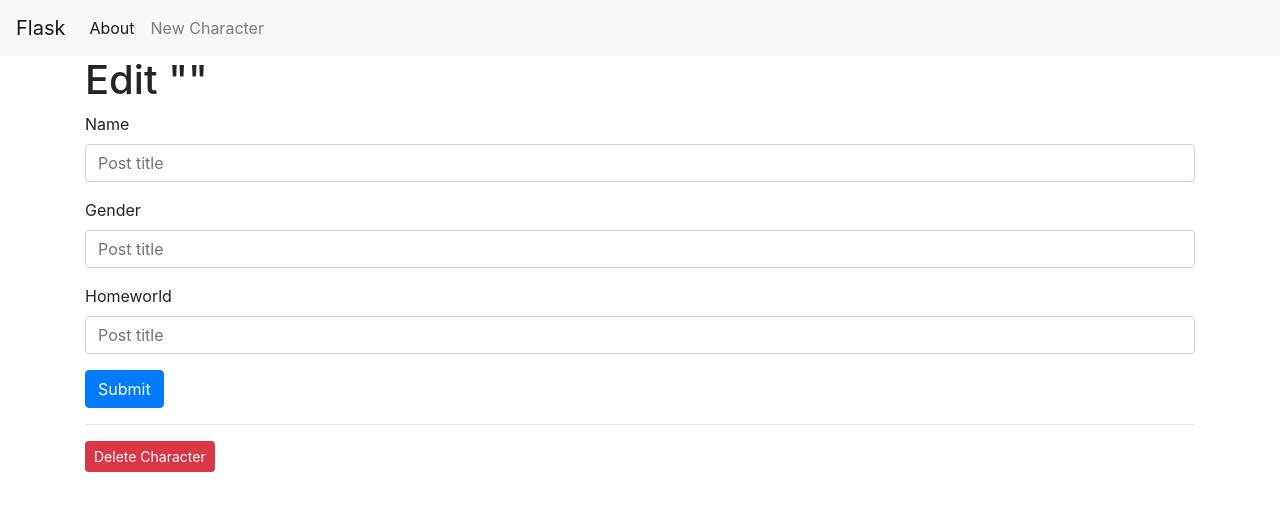
After one commit to drigut/stm18-flask, a Flask app: template templates/edit.html in a window 1280 px wide. The commit adds this page. Shown: the top 511 px of the page. Run offline with Flask 2, Linux system fonts and the light colour scheme; the template is opened without the code that fills it, so the values that code supplies are empty; some libraries are stand-ins or nearby versions.

Commit message:
Change SQl schema Change front-end

```diff
--- a/app.py
+++ b/app.py
@@ -2,59 +2,31 @@
 # coding=UTF-8
 
 import os
-import requests
+import sqlite3
 
-from flask import Flask, render_template, json, send_from_directory
+from flask import Flask, request, render_template, send_from_directory, url_for, flash, redirect
 from flask_bootstrap import Bootstrap
-
-PEOPLE = 'https://swapi.dev/api/people/'
+from werkzeug.exceptions import abort
 
 app = Flask(__name__)
+app.config['SECRET_KEY'] = 'your secret key'
 Bootstrap(app)
 
-# TODO: Make connector to psql and write info to DB
-# def post_to_db():
-#     return pass
+
+def get_db_connection():
+    conn = sqlite3.connect('database.db')
+    conn.row_factory = sqlite3.Row
+    return conn
 
 
-def get_item(req):
-    jsonData = json.dumps(requests.get(req).json())
-    return json.loads(jsonData)
-
-
-def get_characters():
-    characters = list()
-    count = get_item(PEOPLE)["count"]
-
-    while count > 0:
-        try:
-            characters.append(dict(
-                name=get_item(PEOPLE + str(count))["name"],
-                gender=get_item(PEOPLE + str(count))["gender"],
-                homeworld=get_item(get_item(PEOPLE + str(count))["homeworld"])["name"],
-                starships=[{'name': get_item(item)["name"],
-                            'model': get_item(item)["model"],
-                            'manufacturer': get_item(item)["manufacturer"],
-                            'cargo_capacity': get_item(item)["cargo_capacity"]}
-                           for item in get_item(PEOPLE + str(count))["starships"]]))
-
-            count -= 1
-
-        except KeyError:
-            count -= 1
-            pass
-
-    return characters
-
-
-@app.errorhandler(404)
-def page_not_found():
-    return render_template('404.html'), 404
-
-
-@app.errorhandler(500)
-def internal_server_error():
-    return render_template('500.html'), 500
+def get_character(character_id):
+    conn = get_db_connection()
+    character = conn.execute('SELECT * FROM PEOPLE WHERE ID = ?',
+                             (character_id,)).fetchone()
+    conn.close()
+    if character is None:
+        abort(404)
+    return character
 
 
 @app.route('/favicon.ico')
@@ -62,20 +34,71 @@ def favicon():
     return send_from_directory(os.path.join(app.root_path, 'static'), 'favicon.ico')
 
 
-@app.route('/', methods=['GET'])
+@app.route('/')
 def index():
-    return render_template('index.html')
+    conn = get_db_connection()
+    characters = conn.execute('SELECT * FROM PEOPLE').fetchall()
+    conn.close()
+    return render_template('index.html', characters=characters)
 
 
-@app.route('/people', methods=['GET'])
-def get_people():
-    print(get_characters())
-    return 'Done!'
+@app.route('/<int:character_id>')
+def character(character_id):
+    character = get_character(character_id)
+    return render_template('character.html', character=character)
 
 
-@app.route('/update-db', methods=['GET', 'POST'])
-def update_db():
-    return 404
+@app.route('/create', methods=('GET', 'POST'))
+def create():
+    if request.method == 'POST':
+        name = request.form['name']
+        gender = request.form['gender']
+        homeworld = request.form['homeworld']
+
+        if not name:
+            flash('Name is required!')
+        else:
+            conn = get_db_connection()
+            conn.execute('INSERT INTO PEOPLE (NAME, GENDER, HOMEWORLD) VALUES (?, ?)',
+                         (name, gender, homeworld))
+            conn.commit()
+            conn.close()
+            return redirect(url_for('index'))
+    return render_template('create.html')
+
+
+@app.route('/<int:id>/edit', methods=('GET', 'POST'))
+def edit(id):
+    character = get_character(id)
+
+    if request.method == 'POST':
+        name = request.form['name']
+        gender = request.form['gender']
+        homeworld = request.form['homeworld']
+
+        if not name:
+            flash('Name is required!')
+        else:
+            conn = get_db_connection()
+            conn.execute('UPDATE PEOPLE SET NAME = ?, GENDER = ?, HOMEWORLD = ?'
+                         ' WHERE ID = ?',
+                         (name, gender, homeworld, id))
+            conn.commit()
+            conn.close()
+            return redirect(url_for('index'))
+
+    return render_template('edit.html', character=character)
+
+
+@app.route('/<int:id>/delete', methods=('POST',))
+def delete(id):
+    character = get_character(id)
+    conn = get_db_connection()
+    conn.execute('DELETE FROM PEOPLE WHERE ID = ?', (id,))
+    conn.commit()
+    conn.close()
+    flash('"{}" was successfully deleted!'.format(character['name']))
+    return redirect(url_for('index'))
 
 
 if __name__ == '__main__':
--- /dev/null
+++ b/schema.sql
@@ -0,0 +1,8 @@
+DROP TABLE IF EXISTS PEOPLE;
+
+CREATE TABLE PEOPLE (
+    ID INTEGER PRIMARY KEY AUTOINCREMENT,
+    NAME TEXT NOT NULL,
+    GENDER TEXT NOT NULL,
+    HOMEWORLD TEXT NOT NULL
+);
--- /dev/null
+++ b/templates/base.html
@@ -0,0 +1,43 @@
+<!doctype html>
+<html lang="en">
+  <head>
+    <!-- Required meta tags -->
+    <meta charset="utf-8">
+    <meta name="viewport" content="width=device-width, initial-scale=1, shrink-to-fit=no">
+
+    <!-- Bootstrap CSS -->
+    <link rel="stylesheet" href="https://stackpath.bootstrapcdn.com/bootstrap/4.3.1/css/bootstrap.min.css" integrity="sha384-ggOyR0iXCbMQv3Xipma34MD+dH/1fQ784/j6cY/iJTQUOhcWr7x9JvoRxT2MZw1T" crossorigin="anonymous">
+
+    <title>{% block title %} {% endblock %}</title>
+  </head>
+  <body>
+    <nav class="navbar navbar-expand-md navbar-light bg-light">
+        <a class="navbar-brand" href="{{ url_for('index')}}">Flask</a>
+        <button class="navbar-toggler" type="button" data-toggle="collapse" data-target="#navbarNav" aria-controls="navbarNav" aria-expanded="false" aria-label="Toggle navigation">
+            <span class="navbar-toggler-icon"></span>
+        </button>
+        <div class="collapse navbar-collapse" id="navbarNav">
+            <ul class="navbar-nav">
+                <li class="nav-item active">
+                    <a class="nav-link" href="#">About</a>
+                </li>
+                <li class="nav-item">
+                    <a class="nav-link" href="{{url_for('create')}}">New Character</a>
+                </li>
+            </ul>
+        </div>
+    </nav>
+    <div class="container">
+        {% for message in get_flashed_messages() %}
+            <div class="alert alert-danger">{{ message }}</div>
+        {% endfor %}
+        {% block content %} {% endblock %}
+    </div>
+
+    <!-- Optional JavaScript -->
+    <!-- jQuery first, then Popper.js, then Bootstrap JS -->
+    <script src="https://code.jquery.com/jquery-3.3.1.slim.min.js" integrity="sha384-q8i/X+965DzO0rT7abK41JStQIAqVgRVzpbzo5smXKp4YfRvH+8abtTE1Pi6jizo" crossorigin="anonymous"></script>
+    <script src="https://cdnjs.cloudflare.com/ajax/libs/popper.js/1.14.7/umd/popper.min.js" integrity="sha384-UO2eT0CpHqdSJQ6hJty5KVphtPhzWj9WO1clHTMGa3JDZwrnQq4sF86dIHNDz0W1" crossorigin="anonymous"></script>
+    <script src="https://stackpath.bootstrapcdn.com/bootstrap/4.3.1/js/bootstrap.min.js" integrity="sha384-JjSmVgyd0p3pXB1rRibZUAYoIIy6OrQ6VrjIEaFf/nJGzIxFDsf4x0xIM+B07jRM" crossorigin="anonymous"></script>
+  </body>
+</html>
--- /dev/null
+++ b/templates/edit.html
@@ -0,0 +1,38 @@
+{% extends 'base.html' %}
+
+{% block content %}
+<h1>{% block title %} Edit "{{ character['name'] }}" {% endblock %}</h1>
+
+<form method="post">
+    <div class="form-group">
+        <label for="title">Name</label>
+        <input type="text" name="title" placeholder="Post title"
+               class="form-control"
+               value="{{ request.form['name'] or character['name'] }}"/>
+    </div>
+
+    <div class="form-group">
+        <label for="title">Gender</label>
+        <input type="text" name="title" placeholder="Post title"
+               class="form-control"
+               value="{{ request.form['gender'] or character['gender'] }}"/>
+    </div>
+
+    <div class="form-group">
+        <label for="title">Homeworld</label>
+        <input type="text" name="title" placeholder="Post title"
+               class="form-control"
+               value="{{ request.form['homeworld'] or character['homeworld'] }}"/>
+    </div>
+
+    <div class="form-group">
+        <button type="submit" class="btn btn-primary">Submit</button>
+    </div>
+</form>
+<hr>
+<form action="{{ url_for('delete', id=character['id']) }}" method="POST">
+    <input type="submit" value="Delete Character"
+            class="btn btn-danger btn-sm"
+            onclick="return confirm('Are you sure you want to delete this character?')">
+</form>
+{% endblock %}
```
Also changed, not shown: init_db.py (added, +52 -0 lines), templates/character.html (added, +7 -0 lines), templates/create.html (added, +31 -0 lines), templates/index.html (+13 -30 lines), 1 other file.
